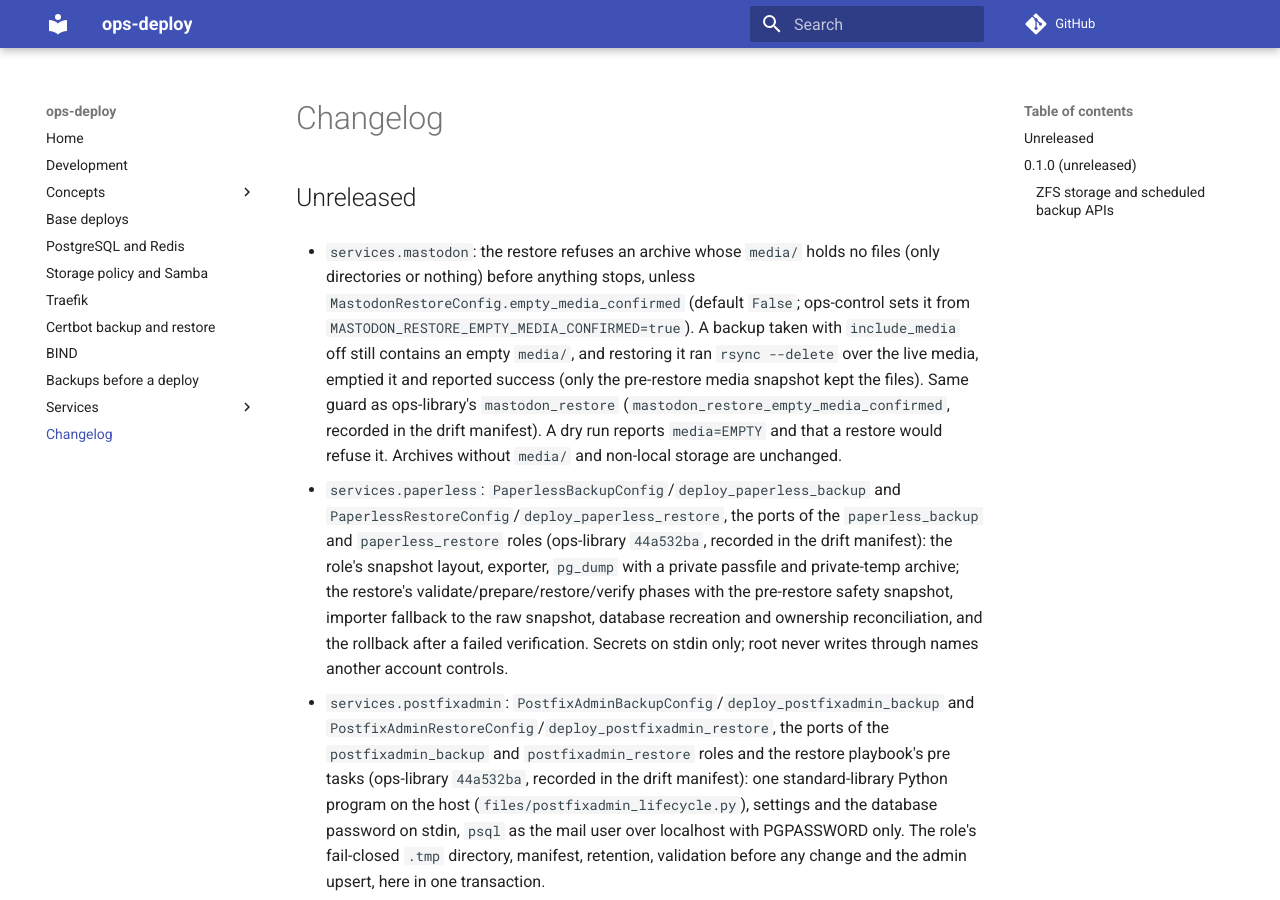
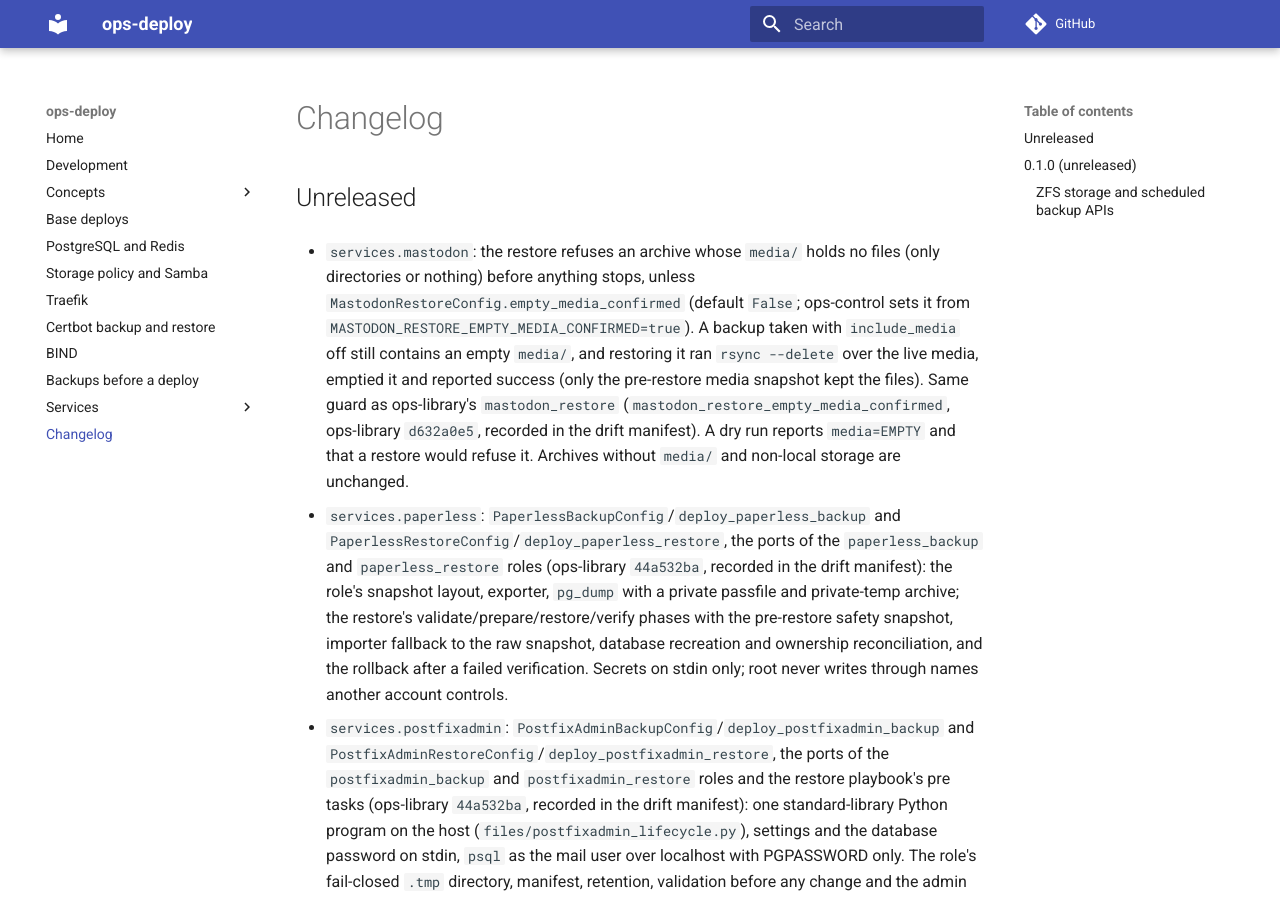
Before and after one commit to ephes/ops-deploy, an MkDocs documentation site: the page built from docs/changelog.md, in a window 1280 px wide and 900 px high. Built offline with MkDocs 1.6.1 and Material for MkDocs 9.7.7, drawn with Linux system fonts in a browser that asks for light colours; comment, search, counter and statistics services are not loaded.

Commit message:
docs: name ops-library d632a0e5 in the changelog entry of the empty-media guard

```diff
--- a/docs/changelog.md
+++ b/docs/changelog.md
@@ -10,7 +10,7 @@
   ran `rsync --delete` over the live media, emptied it and reported success
   (only the pre-restore media snapshot kept the files). Same guard as
   ops-library's `mastodon_restore` (`mastodon_restore_empty_media_confirmed`,
-  recorded in the drift manifest). A dry run reports `media=EMPTY` and that a
+  ops-library `d632a0e5`, recorded in the drift manifest). A dry run reports `media=EMPTY` and that a
   restore would refuse it. Archives without `media/` and non-local storage are
   unchanged.
 
```
Also changed, not shown: docs/services/mastodon.md (+2 -2 lines).
